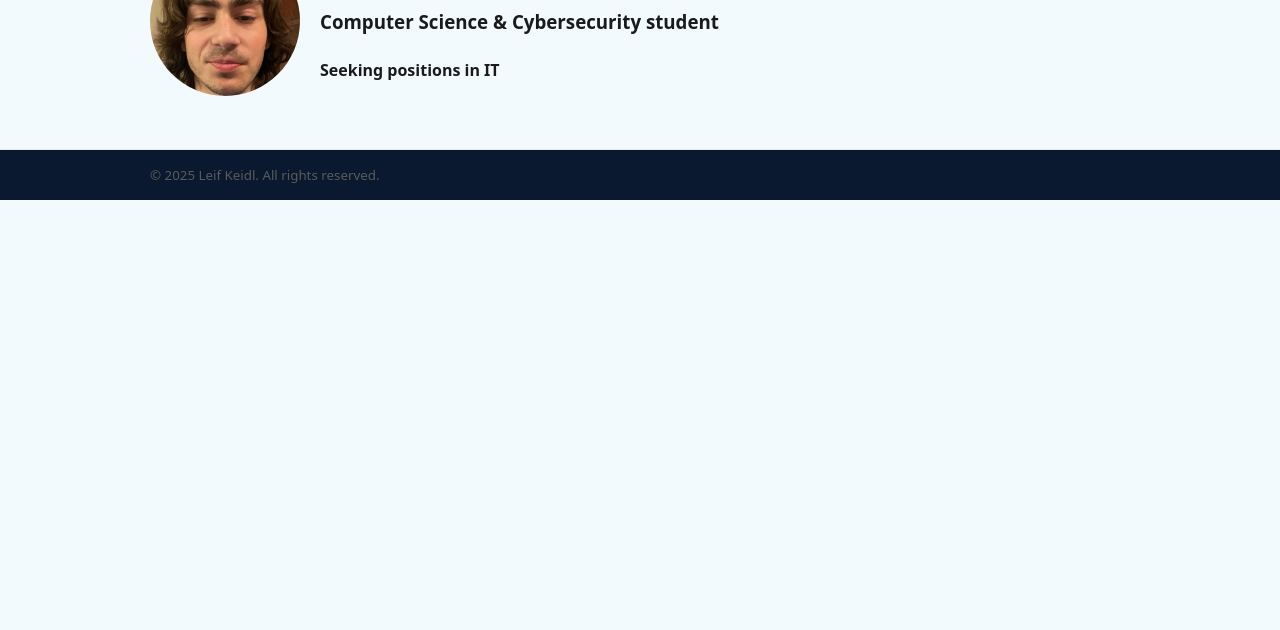
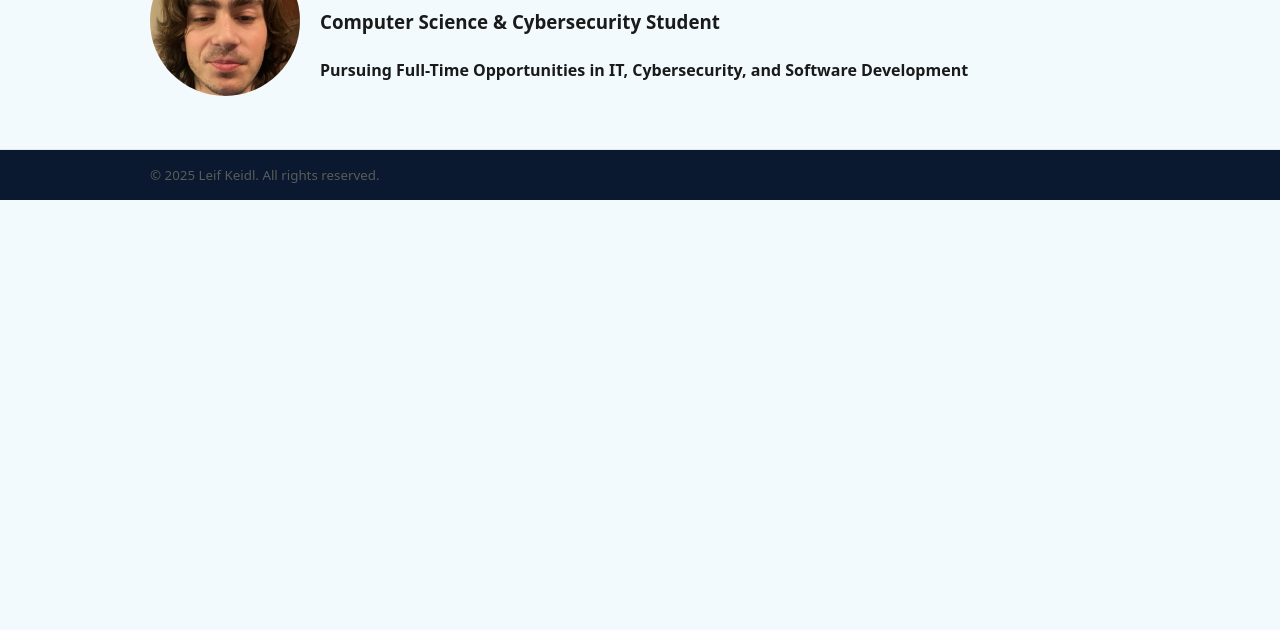
Before and after one commit to leifkeidl/personal, a plain HTML site: page index.html in a window 1280 px wide. Shown: the part 170-800 px from the top of the page. Drawn offline with Linux system fonts and the light colour scheme.

Commit message:
Updated message

```diff
--- a/index.html
+++ b/index.html
@@ -27,8 +27,10 @@
             <img src="assets/img/leif.jpg" alt="Leif Keidl" class="profile-pic">
             <div class="intro-text">
                 <h1>Leif Keidl</h1>
-                <h3>Computer Science & Cybersecurity student</h3>
-                <h4>Seeking positions in IT</h4>
+                <h3>Computer Science & Cybersecurity Student</h3>
+                <h4>
+                    Pursuing Full-Time Opportunities in IT, Cybersecurity, and Software Development
+                </h4>
             </div>
         </section>
     </main>
```
